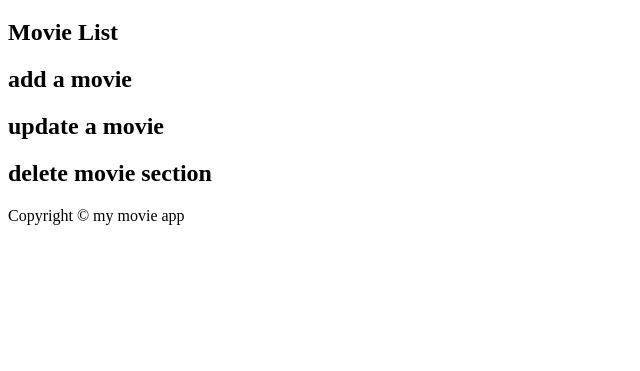
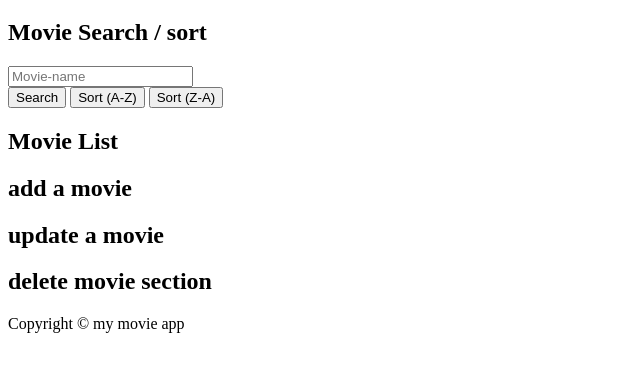
Before and after one commit to Jsgcode93/session-8, a plain HTML site: page index.html in a window 1280 px wide. Shown: the part 61-432 px from the top of the page, without its empty margins (0-640 px from the left). Drawn offline with Linux system fonts and the light colour scheme; files whose address does not match are found by name.

Commit message:
add in buttons

```diff
--- a/index.html
+++ b/index.html
@@ -13,7 +13,18 @@
   <h1>My move app</h1>
   <!--Section for search and sort-->
      <section class="search-sort">
-
+       <h2>Movie Search / sort </h2>
+       <form id="form-list-control">
+        <div class="mb-3">
+            <input type="text" placeholder="Movie-name" id="search-string">
+          </div>
+<!--Buttons to run search and sort function-->
+   <div class="mb3">
+    <button type="button" name="btn-search" id="SearchBtn">Search</button>
+    <button type="button" name="btn-a2z" id="sortA2ZBtn">Sort (A-Z)</button>
+    <button type="button" name="btn-z2a" id="SortZ2ABtn">Sort (Z-A)</button>
+   </div>
+   </form>
     </section>
 <!--End search and sort section-->
     <section id="mList">
```
